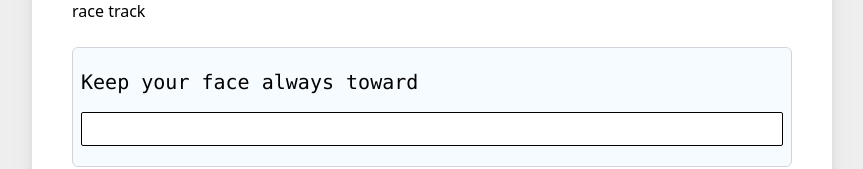
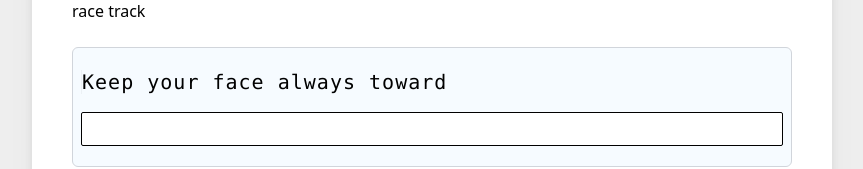
Before and after one commit to nawadeveloper/typeracer, a React (Vite) app in the folder client/: page / in a window 1280 px wide. Shown: the part 169-338 px from the top of the page, without its empty margins (208-1071 px from the left). Built offline with nearby package versions, Linux system fonts and the light colour scheme.

Commit message:
marking functionallity complited

```diff
--- a/client/src/components/TextInput.tsx
+++ b/client/src/components/TextInput.tsx
@@ -1,7 +1,7 @@
 import useTypingInput from "../hooks/useTypingInput";
 
 const TextInput = ({ text }: { text: string }) => {
-  const { typed, setTyped, raceComplete } = useTypingInput({ text });
+  const { typed, setTyped, raceComplete, error } = useTypingInput({ text });
 
   return (
     <input
@@ -10,7 +10,9 @@ const TextInput = ({ text }: { text: string }) => {
       autoFocus
       disabled={raceComplete}
       onPaste={(e) => e.preventDefault()}
-      className="w-full border border-gray-200 rounded-sm p-[2px] text-lg focus:outline-none focus:border-black"
+      className={`${
+        error ? "bg-red-300" : "bg-white"
+      } w-full border border-gray-200 rounded-sm p-[2px] text-lg focus:outline-none focus:border-black`}
       type="text"
     />
   );
--- a/client/src/components/TextToBeTyped.tsx
+++ b/client/src/components/TextToBeTyped.tsx
@@ -22,5 +22,8 @@ const addMark = (i: number, mark: Mark): string => {
   const bgColor =
     i >= mark.correctlyTyped && i < mark.totalCharTyped ? "bg-red-300" : "";
 
-  return `${textColor} ${bgColor}`;
+  const cursor =
+    i === mark.correctlyTyped ? "animate-cursor" : "border-transparent";
+
+  return `border-l ${textColor} ${bgColor} ${cursor}`;
 };
--- a/client/src/hooks/useTypingInput.tsx
+++ b/client/src/hooks/useTypingInput.tsx
@@ -82,7 +82,7 @@ const useTypingInput = ({ text }: { text: string }) => {
     updateCorrectMark(totalCharTyped);
   }, [typed]);
 
-  return { typed, setTyped, raceComplete };
+  return { typed, setTyped, raceComplete, error: error.state };
 };
 
 export default useTypingInput;
--- a/client/tailwind.config.js
+++ b/client/tailwind.config.js
@@ -11,6 +11,17 @@ export default {
         result: "#005995",
         race: "#3b5998",
       },
+
+      keyframes: {
+        cursor: {
+          "0%, 100%": { "border-color": "rgba(0, 0, 0, 1)" },
+          "50%": { "border-color": "rgba(0, 0, 0, 0)" },
+        },
+      },
+
+      animation: {
+        cursor: "cursor 1s infinite linear",
+      },
     },
   },
   plugins: [],
```
